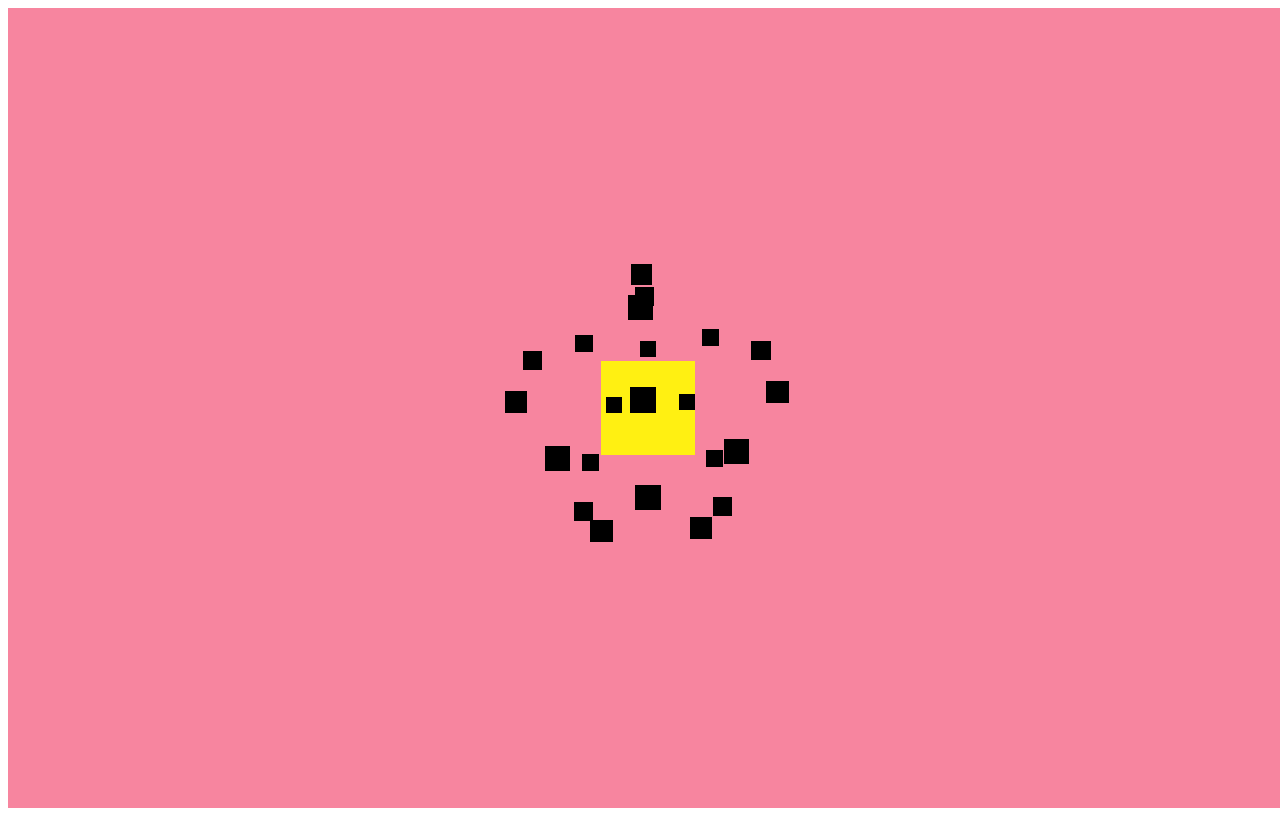
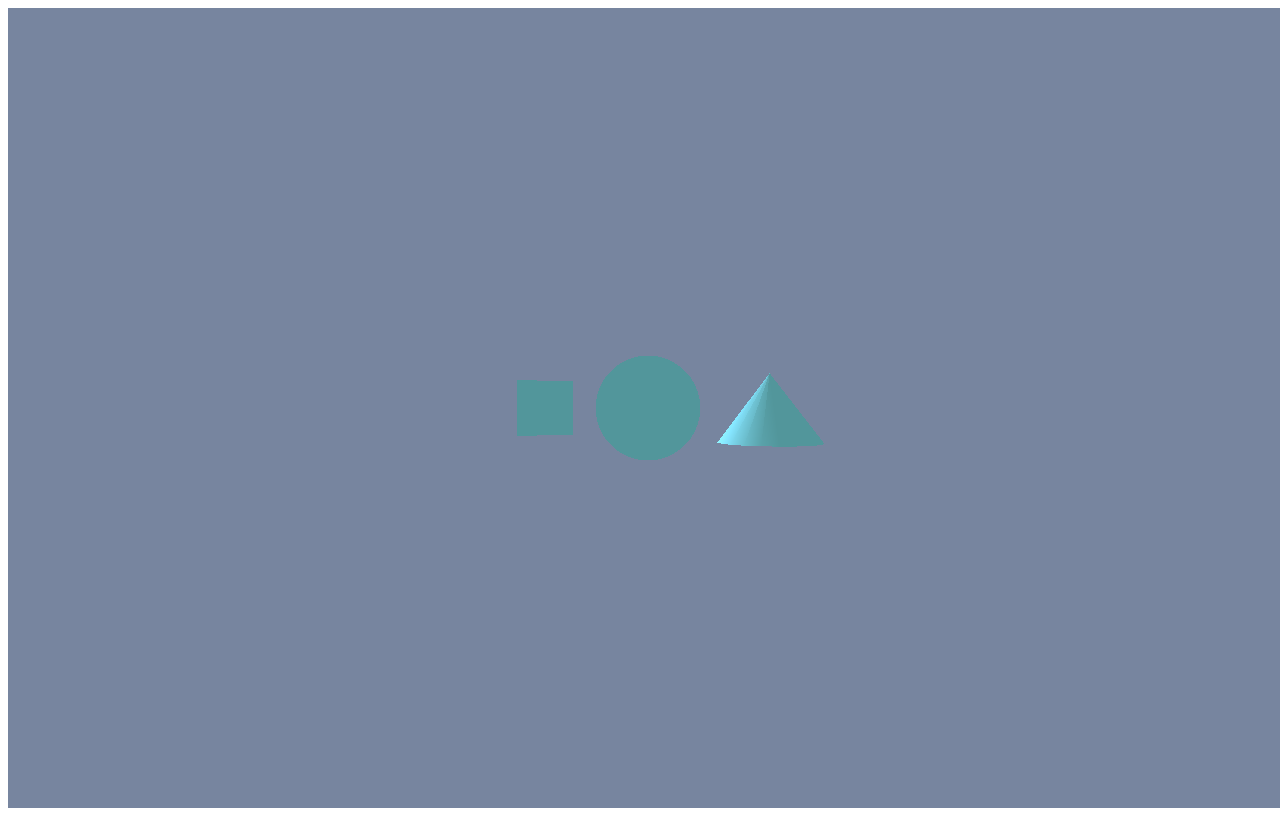
Before and after one commit to mforgaian/three.js_in_action, a website: page index.html in a window 1280 px wide. Drawn offline with Linux system fonts and the light colour scheme.

Commit message:
added lambertian material and light

```diff
--- a/index.html
+++ b/index.html
@@ -8,28 +8,32 @@
 
 <body>
     <script>
-        let scene, camera, renderer, cube1, cube2, sphere1, normals;
+        let scene, camera, renderer, cube, sphere, cone;
         let cubes = []
         STEP = 0.1
 
         let createGeometry = function () {
-            cubeGeometry = new THREE.BoxGeometry(5, 5, 5);
-            sphereGeometry = new THREE.SphereGeometry(5, 5, 5)
-            materialNormal = new THREE.MeshNormalMaterial();
-            materialBasic = new THREE.MeshBasicMaterial({color: 0xfff012});
-            material = new THREE.MeshDepthMaterial()
-            materialLine = new THREE.LineBasicMaterial({ color: 0xff0000, linewidth: 1 })
-            materialLineDashed = new THREE.LineDashedMaterial({ color: 0xff0000, linewidth: 1, dashSize: 1, graphSize: 1 })
-            materialPoints = new THREE.PointsMaterial({ color: 0x000000 })
-            // sphere1 = new THREE.Mesh(sphereGeometry, materialBasic)
-            // sphere1 = new THREE.Line(sphereGeometry, materialLine)
-            sphere1 = new THREE.Points(sphereGeometry, materialPoints)
-            // sphere1 = new THREE.Line(sphereGeometry, materialBasic)
-            // sphere1 = new THREE.Line(sphereGeometry, materialLineDashed)
-            cube1 = new THREE.Mesh(cubeGeometry, materialBasic)
-            scene.add(sphere1)
-            scene.add(cube1)
-            // sphereGeometry.computeLineDistances();
+            let material = new THREE.MeshLambertMaterial({
+                side: THREE.DoubleSide,
+                color: 0x7fc5f9,
+                emissive: 0x25673d,
+                emissiveIntensity: 0.5
+            });
+            let geometry = new THREE.BoxGeometry(3, 3, 3);
+            cube = new THREE.Mesh(geometry, material);
+            cube.position.x = -6;
+
+            geometry = new THREE.SphereGeometry(3, 30, 30);
+            sphere = new THREE.Mesh(geometry, material);
+            sphere.position.x = 0;
+
+            geometry = new THREE.ConeGeometry(3, 4, 20, 1, true);
+            cone = new THREE.Mesh(geometry, material);
+            cone.position.x = 7;
+
+            scene.add(cube);
+            scene.add(sphere);
+            scene.add(cone);
         };
 
         let showAxisHelper = () => {
@@ -42,7 +46,7 @@
         let init = function () {
             // create the scene
             scene = new THREE.Scene();
-            scene.background = new THREE.Color(0xf7859f);
+            scene.background = new THREE.Color(0x77859f);
             // play with changing background here
             // create an locate the camera
             camera = new THREE.PerspectiveCamera(75,
@@ -68,13 +72,9 @@
 
         // main animation loop - calls every 50-60 ms
         let render = function () {
-            sphere1.rotation.x += STEP / 10
-            sphere1.rotation.y += STEP / 10
-            sphere1.position.z -= STEP
-            // cube2.position.z += STEP
-            if (sphere1.position.z > 10 || sphere1.position.z < -10) {
-                STEP *= -1
-            }
+            cube.rotation.y += STEP
+            sphere.rotation.y += STEP
+            cone.rotation.y += STEP
             renderer.render(scene, camera);
             // RAF
             requestAnimationFrame(render);
```
